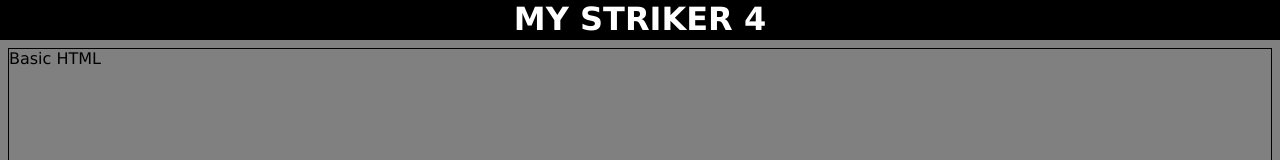
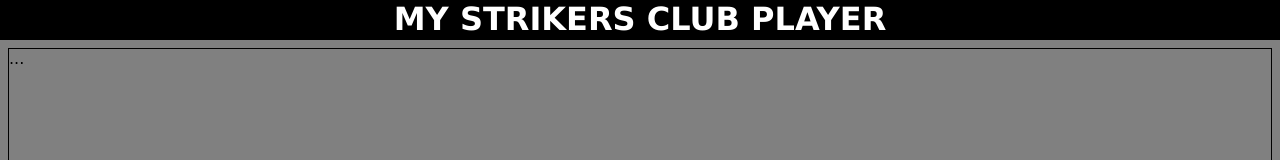
Before and after one commit to jotalamp/jotalamp.github.io, a plain HTML site: page index.html in a window 1280 px wide. Shown: the top 160 px of the page. Drawn offline with Linux system fonts and the light colour scheme.

Commit message:
Header changed

```diff
--- a/index.html
+++ b/index.html
@@ -7,8 +7,8 @@
 
 <body>
 
-    <h1>My Striker 4</h1>
-    <p>Basic HTML</p>
+    <h1>My Strikers Club player</h1>
+    <p>...</p>
 
 </body>
 
```
